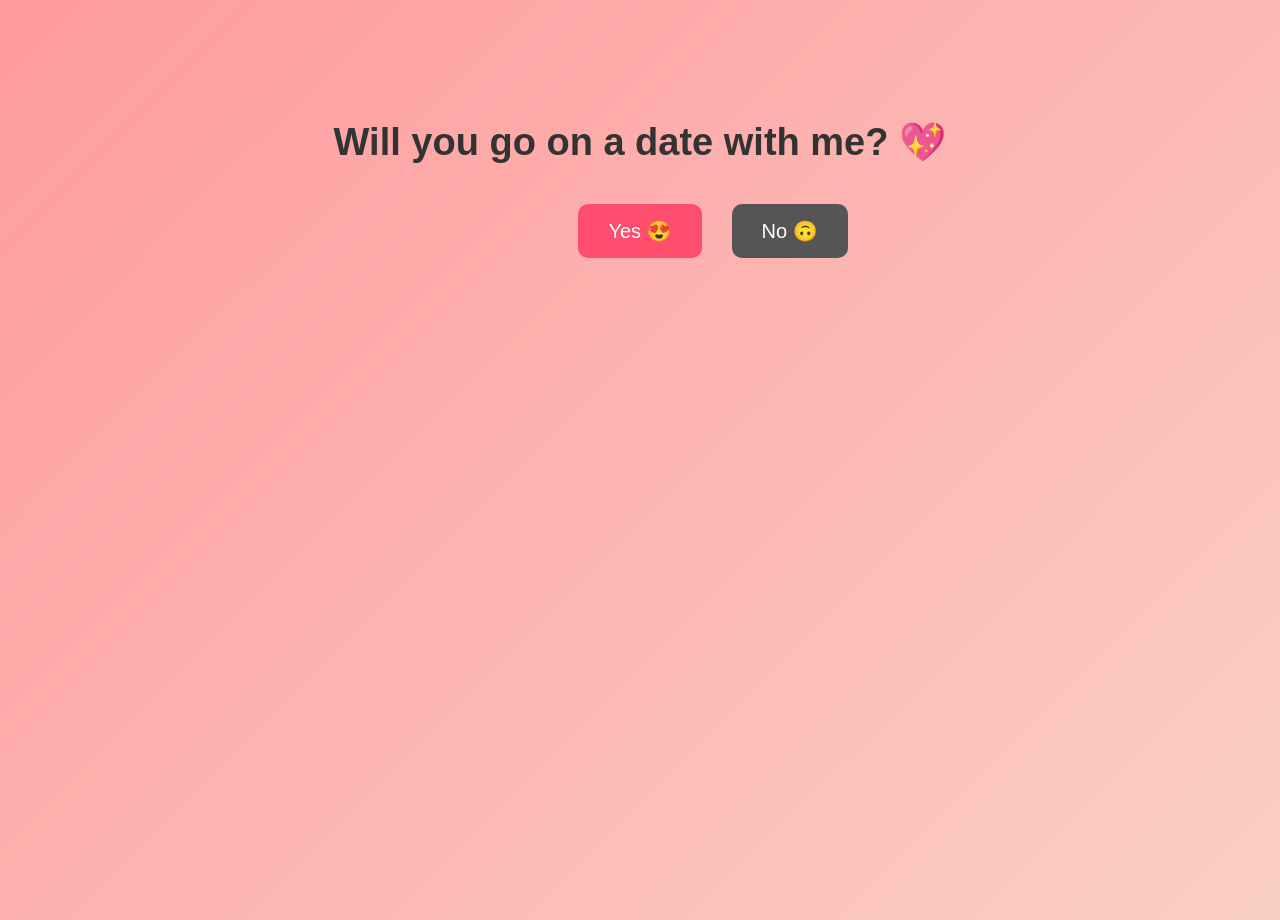
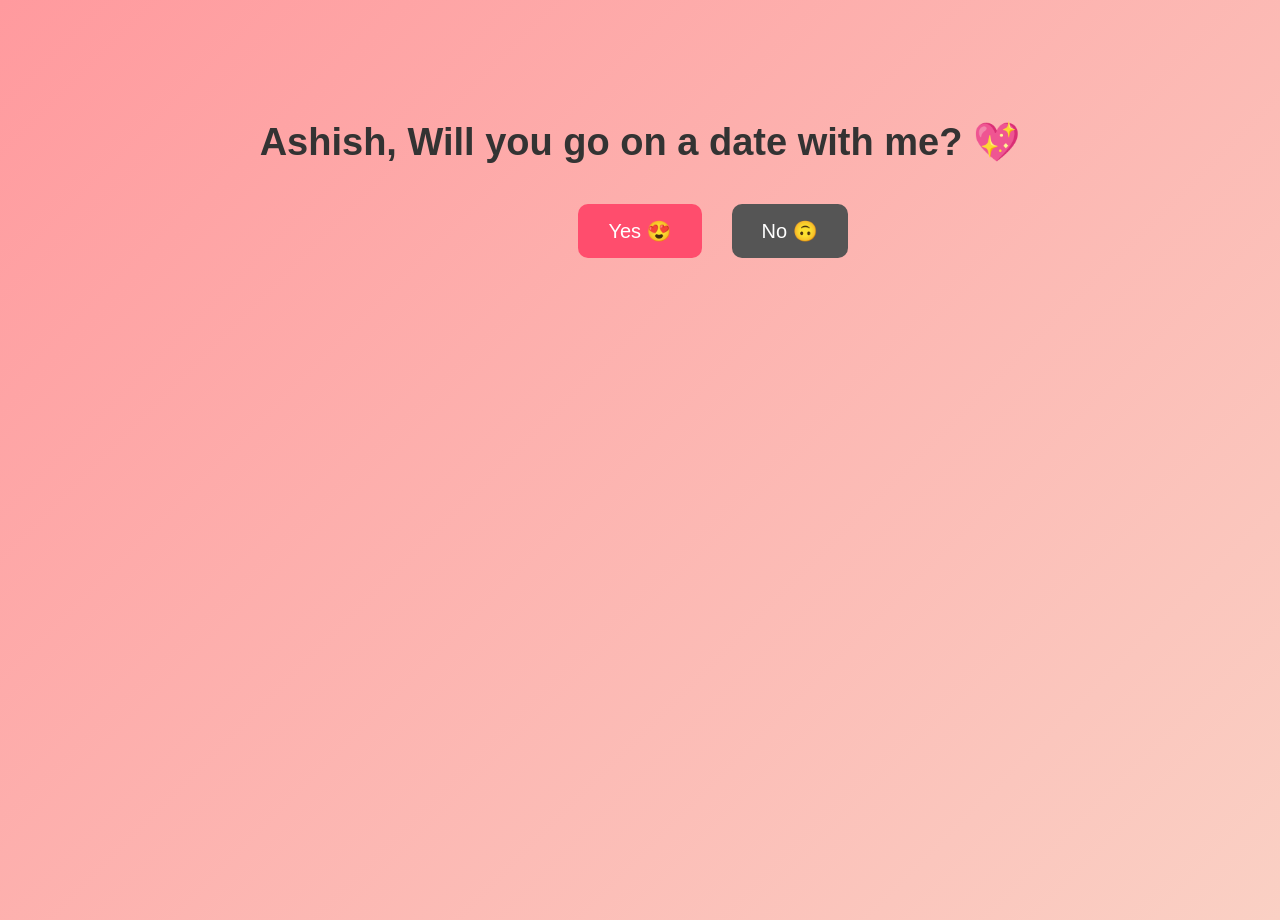
Before and after one commit to singhsamik/date-site, a plain HTML site: page index.html in a window 1280 px wide. Drawn offline with Linux system fonts and the light colour scheme.

```diff
--- a/index.html
+++ b/index.html
@@ -81,7 +81,7 @@
 
 <div class="container">
 
-<h1 id="question">Will you go on a date with me? 💖</h1>
+<h1 id="question">Ashish, Will you go on a date with me? 💖</h1>
 
 <button id="yes">Yes 😍</button>
 <button id="no">No 🙃</button>
```
